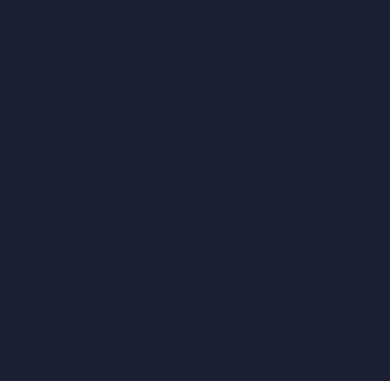
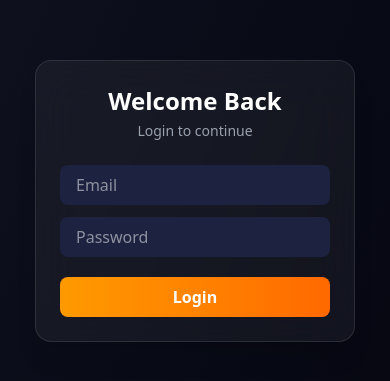
Before and after one commit to arunmaju19-lab/chef-kitchen, a React app: page /login in a window 390 px wide. Before the commit this address had no page. Shown: the part 221-602 px from the top of the page. Built offline with nearby package versions, Linux system fonts and the light colour scheme; the HTML template or start-up script is replaced by a standard one.

Commit message:
responsive

```diff
--- a/src/App.jsx
+++ b/src/App.jsx
@@ -3,11 +3,13 @@ import { Routes, Route } from "react-router-dom";
 import Home from "./Components/Home.jsx";
 import Firstpage from "./Components/Firstpage.jsx";
 import Dashboard from "./Admin/Dashboard.jsx";
+import Login from "./pages/Login.jsx";
 
 function App() {
   return (
     <Routes>
       <Route path="/" element={<Home />} />
+      <Route path="/login" element={<Login />} /> {/* ✅ ADD THIS */}
       <Route path="/menu" element={<Firstpage />} />
       <Route path="/admin/*" element={<Dashboard />} />
     </Routes>
--- a/src/Components/Home.jsx
+++ b/src/Components/Home.jsx
@@ -49,7 +49,7 @@ function Home() {
 
         {/* Button */}
       <button
-          onClick={() => navigate("/menu")}
+  onClick={() => navigate("/login")}
   className="bg-amber-500 text-white
              mt-6 px-12 py-3 rounded-lg
              hover:bg-amber-400 transition"
@@ -57,6 +57,7 @@ function Home() {
   Explore Menu
 </button>
 
+
       </div>
     </div>
   );
--- /dev/null
+++ b/src/pages/Login.jsx
@@ -0,0 +1,131 @@
+import React, { useState } from "react";
+import { useNavigate } from "react-router-dom";
+
+function Login() {
+  const navigate = useNavigate();
+
+  const [email, setEmail] = useState("");
+  const [password, setPassword] = useState("");
+  const [error, setError] = useState("");
+  const [loading, setLoading] = useState(false);
+  const [success, setSuccess] = useState(false);
+
+  const handleLogin = () => {
+    setError("");
+    setLoading(true);
+
+    setTimeout(() => {
+      if (email === "admin@gmail.com" && password === "admin@123") {
+        setSuccess(true);
+        setTimeout(() => navigate("/admin"), 1500);
+      } else if (
+        email === "cashier@gmail.com" &&
+        password === "cashier@123"
+      ) {
+        setSuccess(true);
+        setTimeout(() => navigate("/menu"), 1500);
+      } else {
+        setLoading(false);
+        setError("Invalid email or password");
+      }
+    }, 1200);
+  };
+
+  return (
+    <div className="h-screen flex items-center justify-center bg-gradient-to-br from-[#0f1220] to-[#05060f] text-white">
+
+      {/* CARD */}
+      <div
+        className={`w-80 p-6 rounded-2xl backdrop-blur-xl
+        bg-white/5 border border-white/10 shadow-xl
+        transition-all duration-300
+        ${error ? "animate-shake" : ""}`}
+      >
+        {!success ? (
+          <>
+            <h2 className="text-2xl font-bold text-center mb-1">
+              Welcome Back
+            </h2>
+            <p className="text-sm text-center text-gray-400 mb-6">
+              Login to continue
+            </p>
+
+            {error && (
+              <p className="text-red-500 text-sm text-center mb-3">
+                {error}
+              </p>
+            )}
+
+            <input
+              type="email"
+              placeholder="Email"
+              value={email}
+              onChange={(e) => setEmail(e.target.value)}
+              className="w-full mb-3 bg-[#1d2240] px-4 py-2 rounded-lg
+                         outline-none focus:ring-2 focus:ring-amber-500"
+            />
+
+            <input
+              type="password"
+              placeholder="Password"
+              value={password}
+              onChange={(e) => setPassword(e.target.value)}
+              className="w-full mb-5 bg-[#1d2240] px-4 py-2 rounded-lg
+                         outline-none focus:ring-2 focus:ring-amber-500"
+            />
+
+            <button
+              onClick={handleLogin}
+              disabled={loading}
+              className="w-full py-2 rounded-lg font-semibold
+                         bg-gradient-to-r from-amber-500 to-orange-500
+                         hover:opacity-90 transition
+                         disabled:opacity-50"
+            >
+              {loading ? "Checking..." : "Login"}
+            </button>
+          </>
+        ) : (
+          /* SUCCESS ANIMATION */
+          <div className="flex flex-col items-center gap-4 py-6">
+            <div className="w-20 h-20 rounded-full bg-green-500
+                            flex items-center justify-center
+                            animate-scaleIn">
+              <span className="text-4xl">✓</span>
+            </div>
+            <h3 className="text-lg font-semibold">
+              Login Successful
+            </h3>
+            <p className="text-sm text-gray-400">
+              Redirecting...
+            </p>
+          </div>
+        )}
+      </div>
+
+      {/* ANIMATIONS */}
+      <style>
+        {`
+          @keyframes shake {
+            0%,100% { transform: translateX(0); }
+            25% { transform: translateX(-5px); }
+            75% { transform: translateX(5px); }
+          }
+          .animate-shake {
+            animation: shake 0.3s;
+          }
+
+          @keyframes scaleIn {
+            0% { transform: scale(0); opacity: 0; }
+            100% { transform: scale(1); opacity: 1; }
+          }
+          .animate-scaleIn {
+            animation: scaleIn 0.4s ease-out;
+          }
+        `}
+      </style>
+    </div>
+  );
+}
+
+export default Login;
```
Also changed, not shown: src/Components/Firstpage.jsx (+37 -88 lines). Lines whose indentation alone changed are shown as unchanged.
